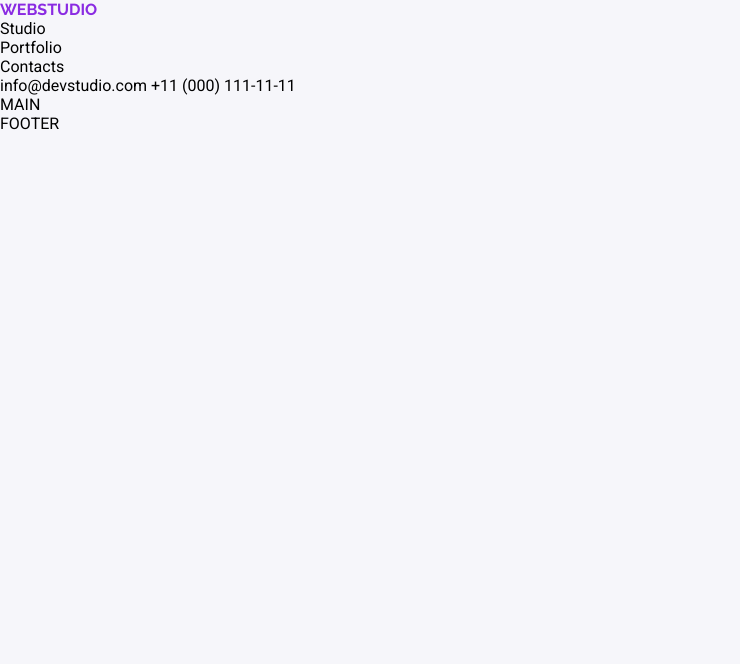
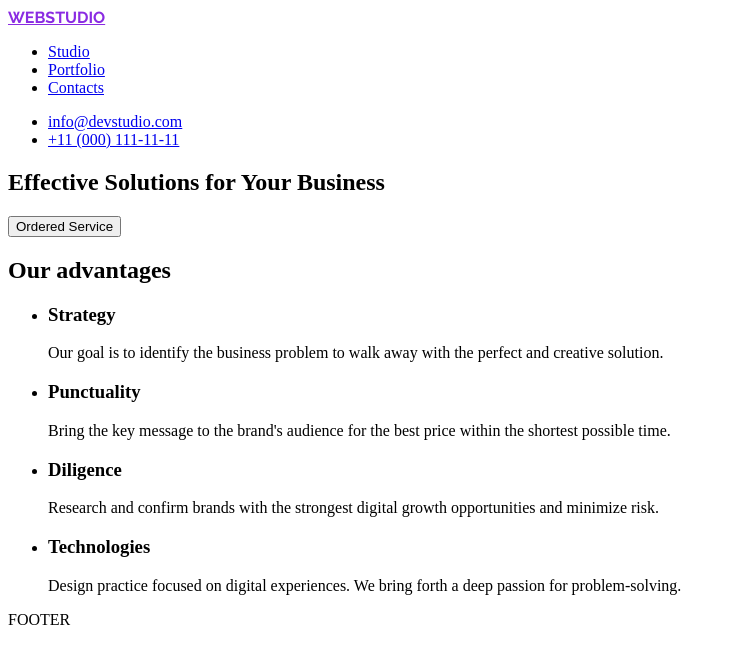
Before and after one commit to Kuchinskiy/goit-hw-01, a plain HTML site: page index.html in a window 1280 px wide. Shown: the whole page, without its empty margins (0-740 px from the left). Drawn offline with Linux system fonts and the light colour scheme.

Commit message:
add section first

```diff
--- a/css/styles.css
+++ b/css/styles.css
@@ -1,4 +1,4 @@
-@import url('./stylesnull.css');
+/* @import url('./stylesnull.css'); */
 
 /* Default */
 
--- a/index.html
+++ b/index.html
@@ -12,23 +12,57 @@
 </head>
 
 <body>
-
+<!-- Header -->
 	<header>
-		<a class="logo" href="#">webstudio</a>
 		<nav>
+			<a class="logo" href="/">webstudio</a>
 			<ul>
 				<li><a href="#">Studio</a></li>
 				<li><a href="#">Portfolio</a></li>
 				<li><a href="#">Contacts</a></li>
 			</ul>
 		</nav>
+
 		<div>
-			<a href="mailto:info@devstudio.com">info@devstudio.com</a>
-			<a href="tel:+110001111111">+11 (000) 111-11-11</a>
+			<ul>
+				<li><a href="mailto:info@devstudio.com">info@devstudio.com</a></li>
+				<li><a href="tel:+110001111111">+11 (000) 111-11-11</a></li>
+			</ul>
 		</div>
 	</header>
 
-	<main>MAIN</main>
+<!-- Main -->
+	<main>
+		<!-- Hero -->
+			<div>
+				<section>
+					<h1>Effective Solutions for Your Business</h1>
+					<button type="button">Ordered Service</button>
+				</section>
+			</div>
+			<!-- Section 1 -->
+		<section>
+			<h2>Our advantages</h2>
+			<ul>
+				<li>
+					<h3>Strategy</h3>
+					<p>Our goal is to identify the business problem to walk away with the perfect and creative solution.</p>
+				</li>
+				<li>
+					<h3>Punctuality</h3>
+					<p>Bring the key message to the brand's audience for the best price within the shortest possible time.</p>
+				</li>
+				<li>
+					<h3>Diligence</h3>
+					<p>Research and confirm brands with the strongest digital growth opportunities and minimize risk.</p>
+				</li>
+				<li>
+					<h3>Technologies</h3>
+					<p>Design practice focused on digital experiences. We bring forth a deep passion for problem-solving.</p>
+				</li>
+			</ul>
+		</section>
+	</main>
 
 	<footer>FOOTER</footer>
 </body>
```
